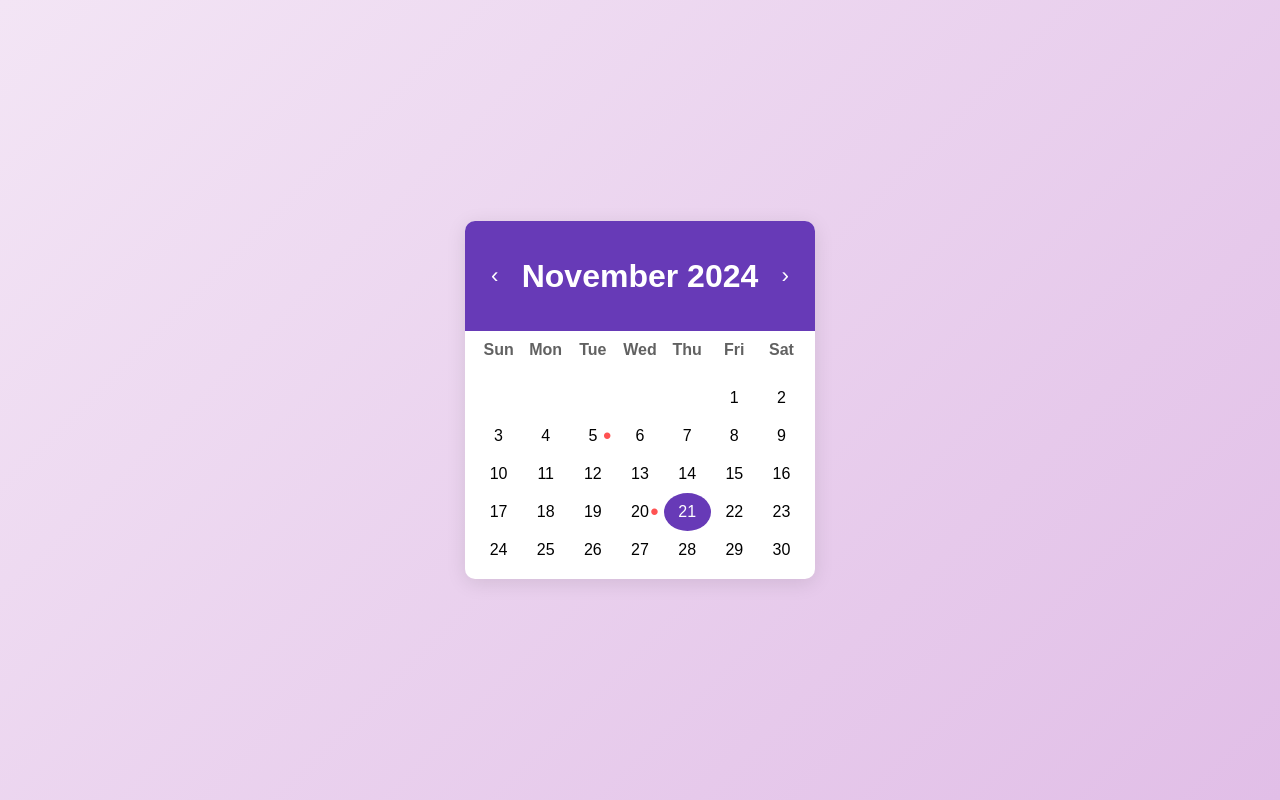
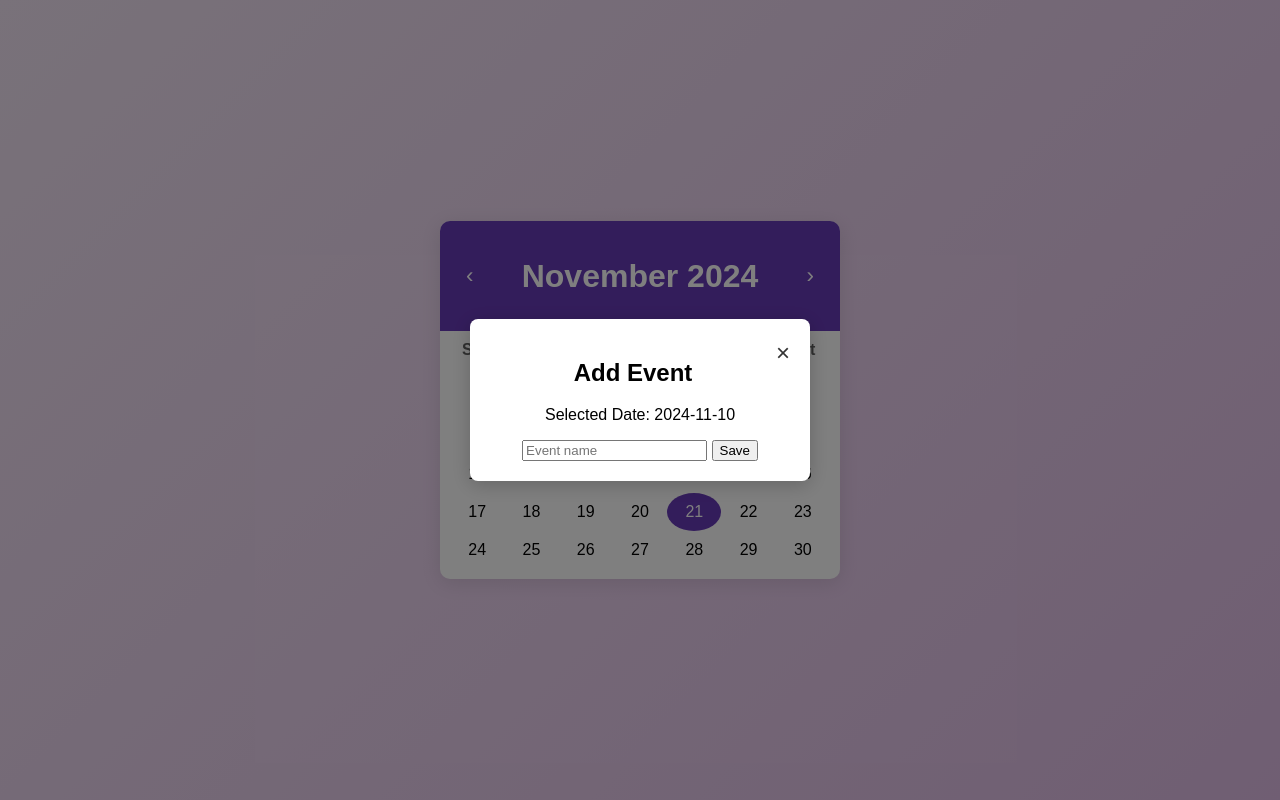
Before and after one commit to codewithzaqar/calendar, a plain HTML site: page index.html in a window 1280 px wide. Both pictures are taken after a click on the element "10". Drawn offline with Linux system fonts and the light colour scheme.

Commit message:
v0,0.1.2

```diff
--- a/index.html
+++ b/index.html
@@ -24,6 +24,18 @@
     </div>
     <div id="dates" class="dates"></div>
   </div>
+
+  <!-- Modal for adding events -->
+  <div id="event-modal" class="modal hidden">
+    <div class="modal-content">
+        <span id="close-modal" class="close">&times;</span>
+        <h2>Add Event</h2>
+        <p id="selected-date"></p>
+        <input type="text" id="event-name" placeholder="Event name">
+        <button id="save-event">Save</button>
+    </div>
+  </div>
+
   <script src="script.js"></script>
 </body>
 </html>
--- a/script.js
+++ b/script.js
@@ -1,69 +1,109 @@
 // script.js
-const monthYearDisplay = document.getElementById("month-year")
-const datesContainer = document.getElementById("dates")
-const prevMonthButton = document.getElementById("prev-month")
-const nextMonthButton = document.getElementById("next-month")
+const monthYearDisplay = document.getElementById("month-year");
+const datesContainer = document.getElementById("dates");
+const prevMonthButton = document.getElementById("prev-month");
+const nextMonthButton = document.getElementById("next-month");
+const modal = document.getElementById("event-modal");
+const closeModal = document.getElementById("close-modal");
+const saveEventButton = document.getElementById("save-event");
+const eventNameInput = document.getElementById("event-name");
+const selectedDateDisplay = document.getElementById("selected-date");
 
-let currentDate = new Date()
+let currentDate = new Date();
+let events = {}; // Store events as { "YYYY-MM-DD": ["Event1", "Event2"] }
+let selectedDate = null;
 
 function renderCalendar() {
-    const year = currentDate.getFullYear()
-    const month = currentDate.getMonth()
+  const year = currentDate.getFullYear();
+  const month = currentDate.getMonth();
 
-    const firstDayIndex = new Date(year, month, 1).getDay()
-    const daysInMonth = new Date(year, month + 1, 0).getDate()
+  const firstDayIndex = new Date(year, month, 1).getDay();
+  const daysInMonth = new Date(year, month + 1, 0).getDate();
 
   // Clear previous dates
-    datesContainer.innerHTML = ""
+  datesContainer.innerHTML = "";
 
   // Display month and year
   const monthNames = [
     "January", "February", "March", "April", "May", "June",
     "July", "August", "September", "October", "November", "December"
-    ]
-    monthYearDisplay.textContent = `${monthNames[month]} ${year}`
+  ];
+  monthYearDisplay.textContent = `${monthNames[month]} ${year}`;
 
   // Add blank spaces for days before the first day of the month
   for (let i = 0; i < firstDayIndex; i++) {
-        const blank = document.createElement("div")
-        datesContainer.appendChild(blank)
+    const blank = document.createElement("div");
+    datesContainer.appendChild(blank);
   }
 
   // Add dates of the month
   for (let day = 1; day <= daysInMonth; day++) {
-        const dateElement = document.createElement("div")
-        dateElement.textContent = day
-        dateElement.classList.add("date")
+    const dateElement = document.createElement("div");
+    dateElement.textContent = day;
+    dateElement.classList.add("date");
+
+    const dateKey = `${year}-${String(month + 1).padStart(2, "0")}-${String(
+      day
+    ).padStart(2, "0")}`;
 
     // Highlight today's date
-        const today = new Date()
+    const today = new Date();
     if (
       day === today.getDate() &&
       month === today.getMonth() &&
       year === today.getFullYear()
     ) {
-            dateElement.classList.add("today")
+      dateElement.classList.add("today");
     }
 
-        // Add event markers (example: events on the 5th and 20th of the month)
-        if (day === 5 || day === 20) {
-            dateElement.classList.add("event")
+    // Highlight dates with events
+    if (events[dateKey]) {
+      dateElement.classList.add("event");
     }
 
-        datesContainer.appendChild(dateElement)
+    // Add click handler to open modal
+    dateElement.addEventListener("click", () => openEventModal(dateKey));
+
+    datesContainer.appendChild(dateElement);
+  }
+}
+
+function openEventModal(date) {
+  selectedDate = date;
+  selectedDateDisplay.textContent = `Selected Date: ${date}`;
+  eventNameInput.value = "";
+  modal.classList.remove("hidden");
+}
+
+function closeEventModal() {
+  modal.classList.add("hidden");
+}
+
+function saveEvent() {
+  const eventName = eventNameInput.value.trim();
+  if (eventName) {
+    if (!events[selectedDate]) {
+      events[selectedDate] = [];
+    }
+    events[selectedDate].push(eventName);
+    closeEventModal();
+    renderCalendar();
   }
 }
 
 // Navigation
 prevMonthButton.addEventListener("click", () => {
-    currentDate.setMonth(currentDate.getMonth() - 1)
-    renderCalendar()
-})
+  currentDate.setMonth(currentDate.getMonth() - 1);
+  renderCalendar();
+});
 
 nextMonthButton.addEventListener("click", () => {
-    currentDate.setMonth(currentDate.getMonth() + 1)
-    renderCalendar()
-})
+  currentDate.setMonth(currentDate.getMonth() + 1);
+  renderCalendar();
+});
+
+closeModal.addEventListener("click", closeEventModal);
+saveEventButton.addEventListener("click", saveEvent);
 
 // Initial render
-renderCalendar()
+renderCalendar();
--- a/styles.css
+++ b/styles.css
@@ -10,7 +10,8 @@ body {
 }
 
 .calendar {
-    width: 350px;
+    width: 90%;
+    max-width: 400px;
     background: #ffffff;
     border-radius: 10px;
     box-shadow: 0 4px 20px rgba(0, 0, 0, 0.1);
@@ -60,6 +61,7 @@ header button:focus {
     padding: 10px;
     cursor: pointer;
     transition: background 0.2s color 0.2s;
+    position: relative;
 }
 
 .dates .date:hover {
@@ -74,10 +76,6 @@ header button:focus {
     border-radius: 50%;
 }
 
-.dates .event {
-    position: relative;
-}
-
 .dates .event::after {
     content: "•";
     color: #ff5252;
@@ -86,3 +84,38 @@ header button:focus {
     top: 5px;
     right: 5px;
 }
+
+/* Modal styles */
+.modal {
+    position: fixed;
+    top: 0;
+    left: 0;
+    width: 100%;
+    height: 100%;
+    background: rgba(0, 0, 0, 0.5);
+    display: flex;
+    justify-content: center;
+    align-items: center;
+    z-index: 10;
+}
+
+.modal.hidden {
+    display: none;
+}
+
+.modal-content {
+    background: #fff;
+    padding: 20px;
+    border-radius: 8px;
+    text-align: center;
+    width: 90%;
+    max-width: 300px;
+    box-shadow: 0 4px 20px rgba(0, 0, 0, 0.2);
+}
+
+.close {
+    font-size: 1.5em;
+    color: #333;
+    float: right;
+    cursor: pointer;
+}
```
Lines whose indentation alone changed are shown as unchanged.
